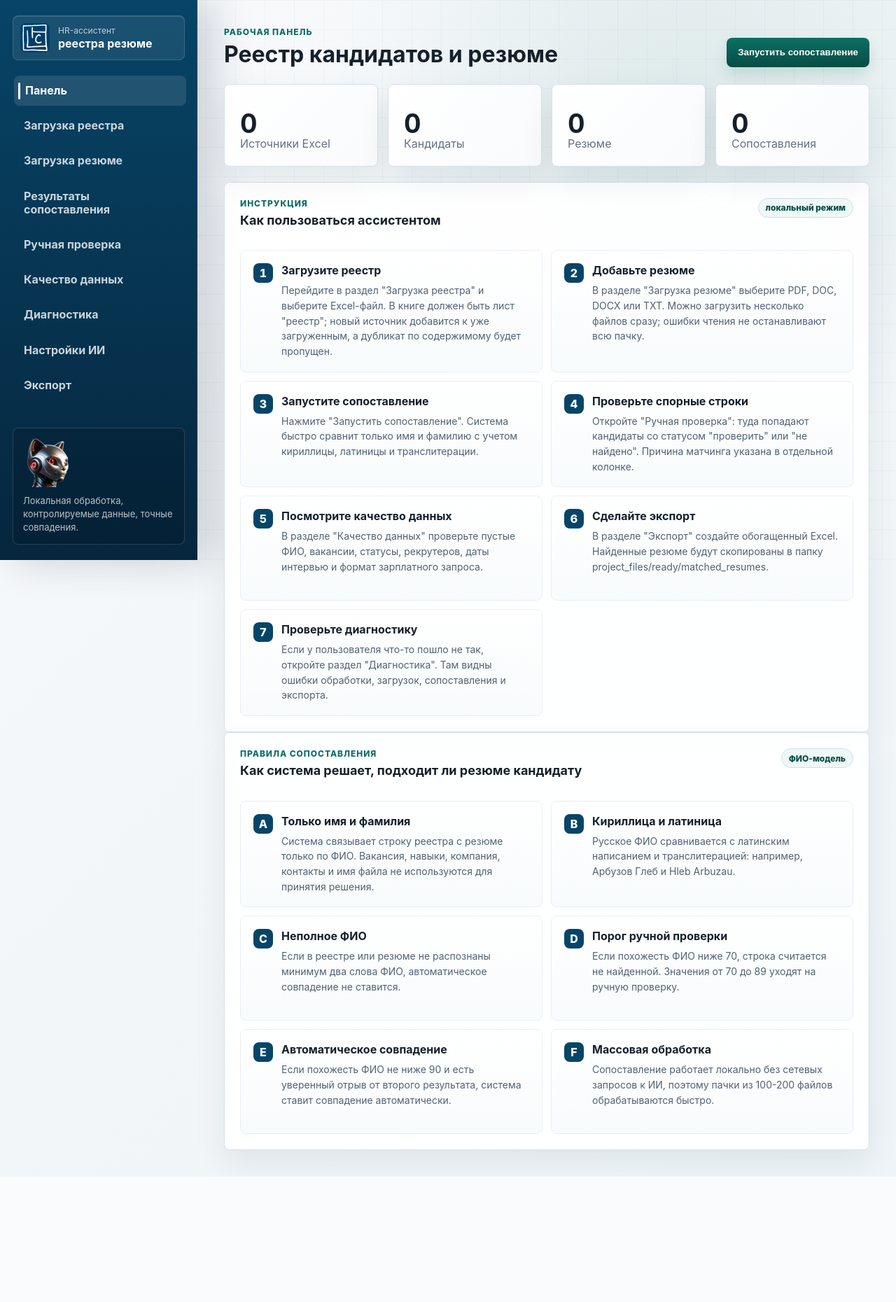
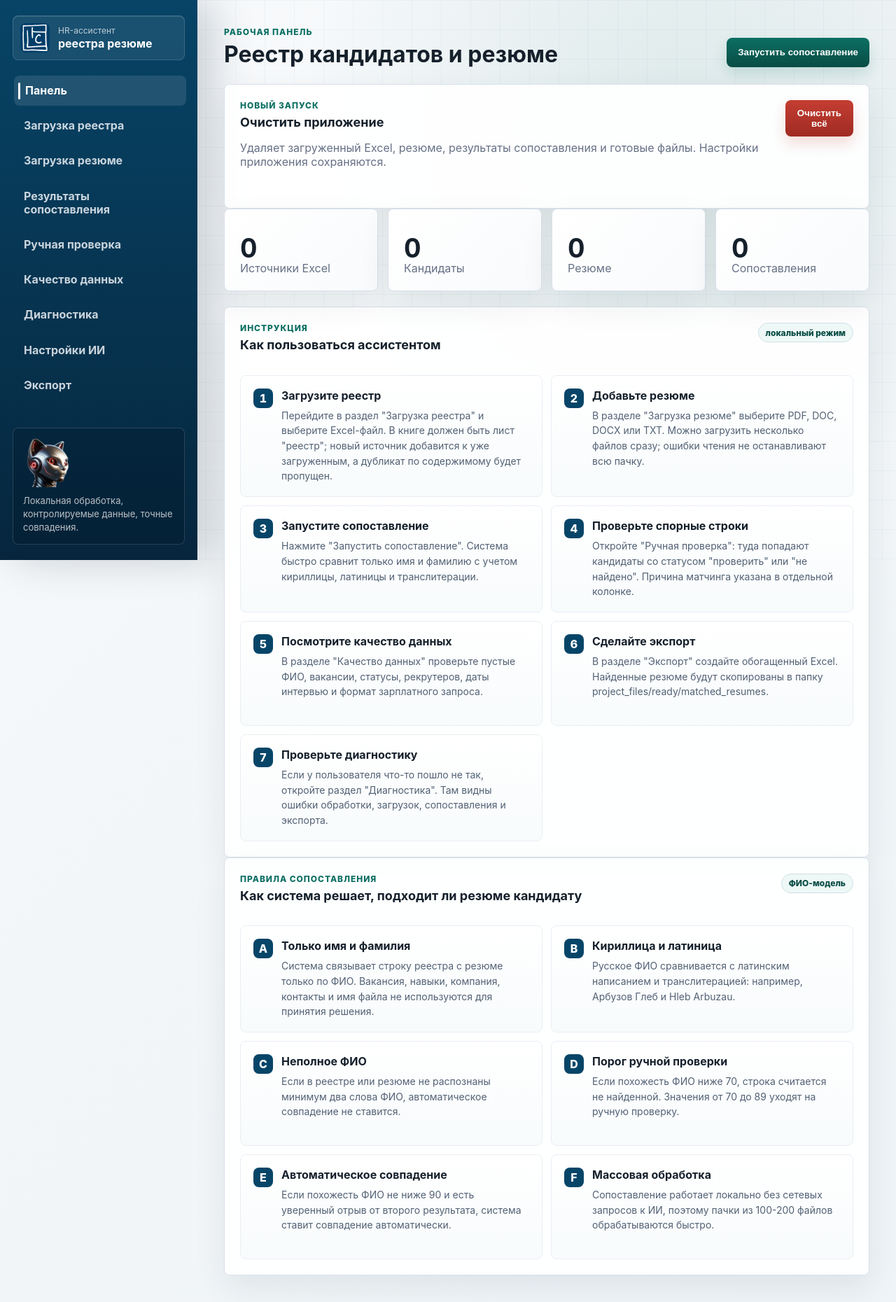
Before and after one commit to TuzVik-bot/HRResumeRegistryAssistantSetup, a FastAPI app: page / in a window 1280 px wide. Shown: the whole page at 70% size. Before the commit the page ends 1681 px from the top, so only its background shows below. Run offline with FastAPI, Linux system fonts and the light colour scheme; data that the repository does not hold is empty.

Commit message:
Add clear all reset action

```diff
--- a/app/database.py
+++ b/app/database.py
@@ -115,6 +115,7 @@ def reset_working_data() -> None:
             DELETE FROM candidates;
             DELETE FROM resumes;
             DELETE FROM registries;
+            DELETE FROM ai_resume_cache;
             """
         )
 
--- a/app/main.py
+++ b/app/main.py
@@ -14,9 +14,9 @@ from fastapi.responses import FileResponse, JSONResponse, RedirectResponse, Resp
 from fastapi.staticfiles import StaticFiles
 from fastapi.templating import Jinja2Templates
 
-from app import database
+from app import config, database
 from app.ai_extraction import enrich_resume_with_ai_if_needed, should_use_ai_for_local_profile
-from app.config import BASE_DIR, EXPORT_DIR, REGISTRY_UPLOAD_DIR, RESUME_UPLOAD_DIR, ensure_directories
+from app.config import BASE_DIR, EXPORT_DIR, MATCHED_RESUME_DIR, REGISTRY_UPLOAD_DIR, RESUME_UPLOAD_DIR, ensure_directories
 from app.diagnostics import EVENT_FILTERS, log_event, recent_events, resume_error_report, resume_error_summary
 from app.exporter import export_enriched_excel
 from app.file_utils import file_sha256
@@ -86,6 +86,21 @@ def dashboard(request: Request):
             "matches_count": len(database.fetch_all("matches")),
         },
     )
+
+
+@app.post("/clear-all")
+def clear_all_data():
+    deleted_files = _clear_working_files()
+    database.reset_working_data()
+    _set_matching_progress("idle", 0, 0, "")
+    log_event(
+        "info",
+        "app",
+        "clear_all_completed",
+        "Рабочие данные очищены",
+        {"deleted_files": deleted_files},
+    )
+    return RedirectResponse("/", status_code=303)
 
 
 @app.get("/upload-registry")
@@ -662,6 +677,20 @@ def _unique_path(path: Path) -> Path:
         index += 1
 
 
+def _clear_working_files() -> int:
+    deleted = 0
+    for directory in [config.REGISTRY_UPLOAD_DIR, config.RESUME_UPLOAD_DIR, config.EXPORT_DIR, config.MATCHED_RESUME_DIR]:
+        directory.mkdir(parents=True, exist_ok=True)
+        for path in directory.iterdir():
+            if path.is_dir():
+                shutil.rmtree(path)
+                deleted += 1
+            elif path.is_file():
+                path.unlink()
+                deleted += 1
+    return deleted
+
+
 @dataclass
 class StoredUpload:
     path: Path
--- a/static/styles.css
+++ b/static/styles.css
@@ -206,6 +206,11 @@ button:disabled {
   cursor: wait;
   opacity: .72;
   box-shadow: none;
+}
+
+.danger-button {
+  background: linear-gradient(180deg, #c43d32, #9f2b22);
+  box-shadow: 0 10px 20px rgba(180, 35, 24, 0.16);
 }
 
 .stats {
--- a/templates/dashboard.html
+++ b/templates/dashboard.html
@@ -9,6 +9,18 @@
     <button type="submit">Запустить сопоставление</button>
   </form>
 </header>
+<section class="panel">
+  <div class="guide-header">
+    <div>
+      <p class="eyebrow">Новый запуск</p>
+      <h2>Очистить приложение</h2>
+      <p class="muted">Удаляет загруженный Excel, резюме, результаты сопоставления и готовые файлы. Настройки приложения сохраняются.</p>
+    </div>
+    <form action="/clear-all" method="post" onsubmit="return confirm('Очистить все загруженные данные, резюме, Excel и результаты сопоставления?');">
+      <button type="submit" class="danger-button">Очистить всё</button>
+    </form>
+  </div>
+</section>
 <section class="stats">
   <div><strong>{{ registries_count }}</strong><span>Источники Excel</span></div>
   <div><strong>{{ candidates_count }}</strong><span>Кандидаты</span></div>
```
Also changed, not shown: tests/test_diagnostics.py (+39 -0 lines).
